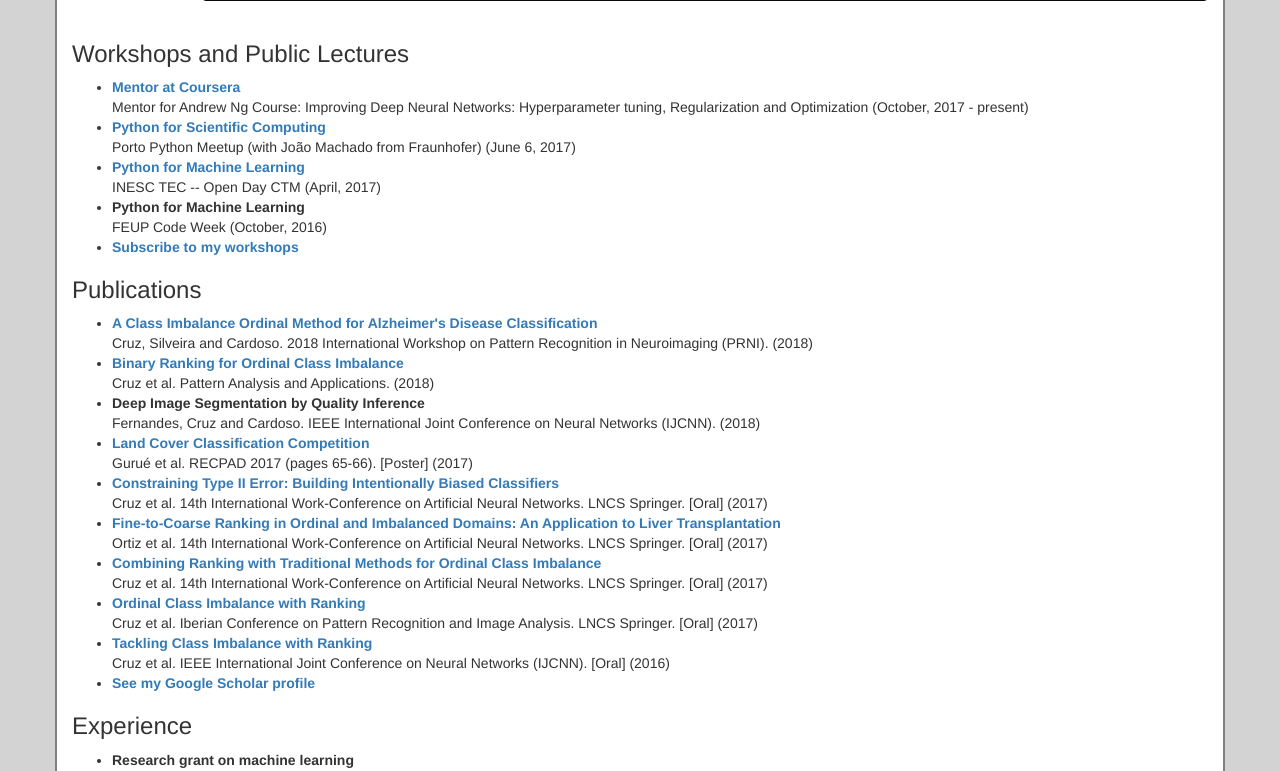
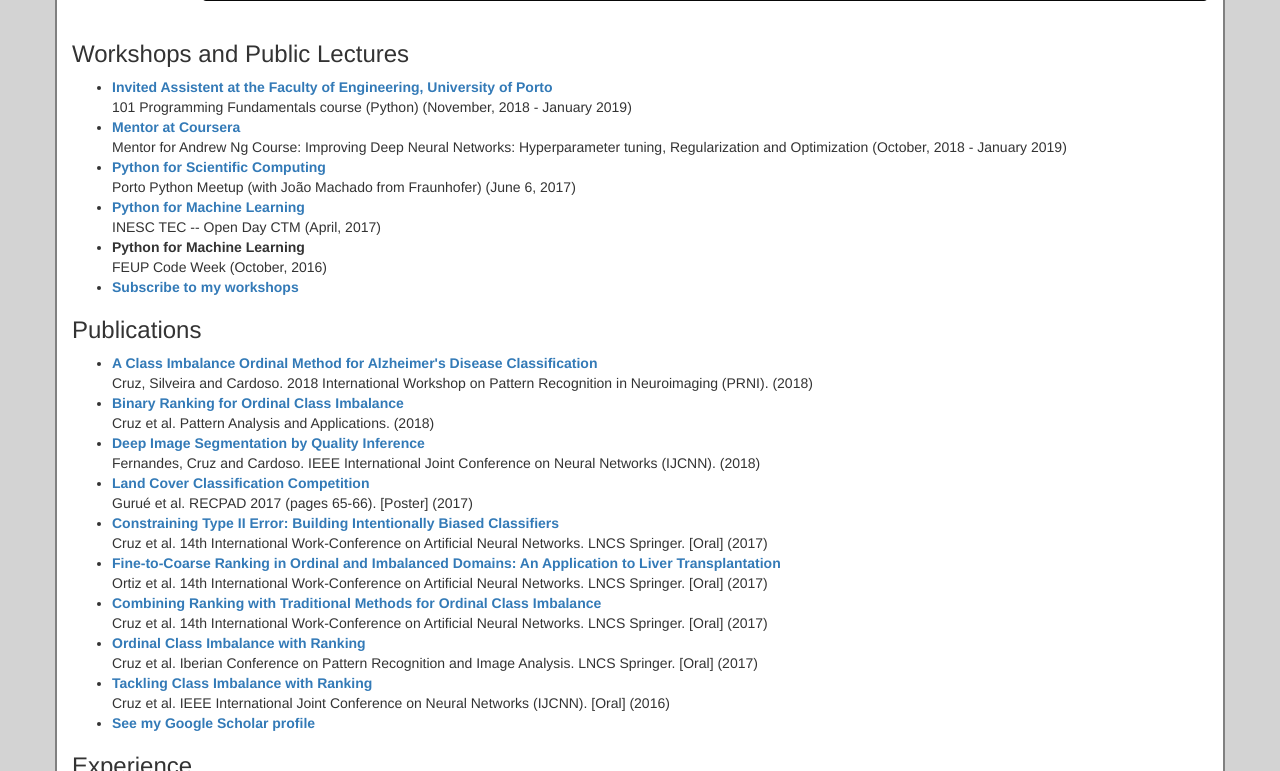
Before and after one commit to rpmcruz/rpmcruz.github.io, a Jekyll site: the page built from work.html, in a window 1280 px wide and 900 px high, cut to the strip 129-900 px from the top of the window. Built offline with Jekyll 4.4.1, drawn with Linux system fonts in a browser that asks for light colours.

Commit message:
Updated CV.

```diff
--- a/work.html
+++ b/work.html
@@ -5,7 +5,8 @@ active: work
 ---
 <h3>Workshops and Public Lectures</h3>
 <ul>
-<li><b><a href="https://coursera.credly.com/#!/member-badges/14523925">Mentor at Coursera</a></b><br/>Mentor for Andrew Ng Course: Improving Deep Neural Networks: Hyperparameter tuning, Regularization and Optimization (October, 2017 - present)</li>
+<li><b><a href="https://sigarra.up.pt/feup/en/UCURR_GERAL.FICHA_UC_VIEW?pv_ocorrencia_id=419983">Invited Assistent at the Faculty of Engineering, University of Porto</a></b><br/>101 Programming Fundamentals course (Python) (November, 2018 - January 2019)</li>
+<li><b><a href="https://coursera.credly.com/#!/member-badges/14523925">Mentor at Coursera</a></b><br/>Mentor for Andrew Ng Course: Improving Deep Neural Networks: Hyperparameter tuning, Regularization and Optimization (October, 2018 - January 2019)</li>
 <li><b><a href="https://www.youtube.com/watch?v=klr1z1EJ1yY">Python for Scientific Computing</a></b><br/>Porto Python Meetup (with João Machado from Fraunhofer) (June 6, 2017)</li>
 <li><b><a href="http://bip.inesctec.pt/181/noticia-ev05.html">Python for Machine Learning</a></b><br/>INESC TEC -- Open Day CTM (April, 2017)</li>
 <li><b>Python for Machine Learning</b><br/>FEUP Code Week (October, 2016)</li>
@@ -15,7 +16,7 @@ active: work
 <ul>
 <li><b><a href="https://ieeexplore.ieee.org/abstract/document/8423960/">A Class Imbalance Ordinal Method for Alzheimer's Disease Classification</a></b><br/>Cruz, Silveira and Cardoso. 2018 International Workshop on Pattern Recognition in Neuroimaging (PRNI). (2018)</li>
 <li><b><a href="https://link.springer.com/epdf/10.1007/s10044-018-0705-4?author_access_token=p2L5jwabAzmA-hENM_mugfe4RwlQNchNByi7wbcMAY42mOH72RPQeb098_tyy79R09eJLVa1A5i0Fl8_sgW1ks0WseTTuEtHZyi1eB8zBX3Z7vgZBxHJZ3x26EzyODMrDn4oUkmT-tVcZK4oD3u4vQ%3D%3D">Binary Ranking for Ordinal Class Imbalance</a></b><br/>Cruz et al. Pattern Analysis and Applications. (2018)</li>
-<li><b>Deep Image Segmentation by Quality Inference</b><br/>Fernandes, Cruz and Cardoso. IEEE International Joint Conference on Neural Networks (IJCNN). (2018)</li>
+<li><b><a href="https://ieeexplore.ieee.org/abstract/document/8489696/">Deep Image Segmentation by Quality Inference</a></b><br/>Fernandes, Cruz and Cardoso. IEEE International Joint Conference on Neural Networks (IJCNN). (2018)</li>
 <li><b><a href="https://drive.google.com/file/d/0B8n5-Y-cA_5KQm1VckFBZDd4b1k/view">Land Cover Classification Competition</a></b><br/>Gurué et al. RECPAD 2017 (pages 65-66). [Poster] (2017)</li>
 <li><b><a href="https://link.springer.com/chapter/10.1007/978-3-319-59147-6_47">Constraining Type II Error: Building Intentionally Biased Classifiers</a></b><br/>Cruz et al. 14th International Work-Conference on Artificial Neural Networks. LNCS Springer. [Oral] (2017)</li>
 <li><b><a href="https://link.springer.com/chapter/10.1007/978-3-319-59147-6_45">Fine-to-Coarse Ranking in Ordinal and Imbalanced Domains: An Application to Liver Transplantation</a></b><br/>Ortiz et al. 14th International Work-Conference on Artificial Neural Networks. LNCS Springer. [Oral] (2017)</li>
```
